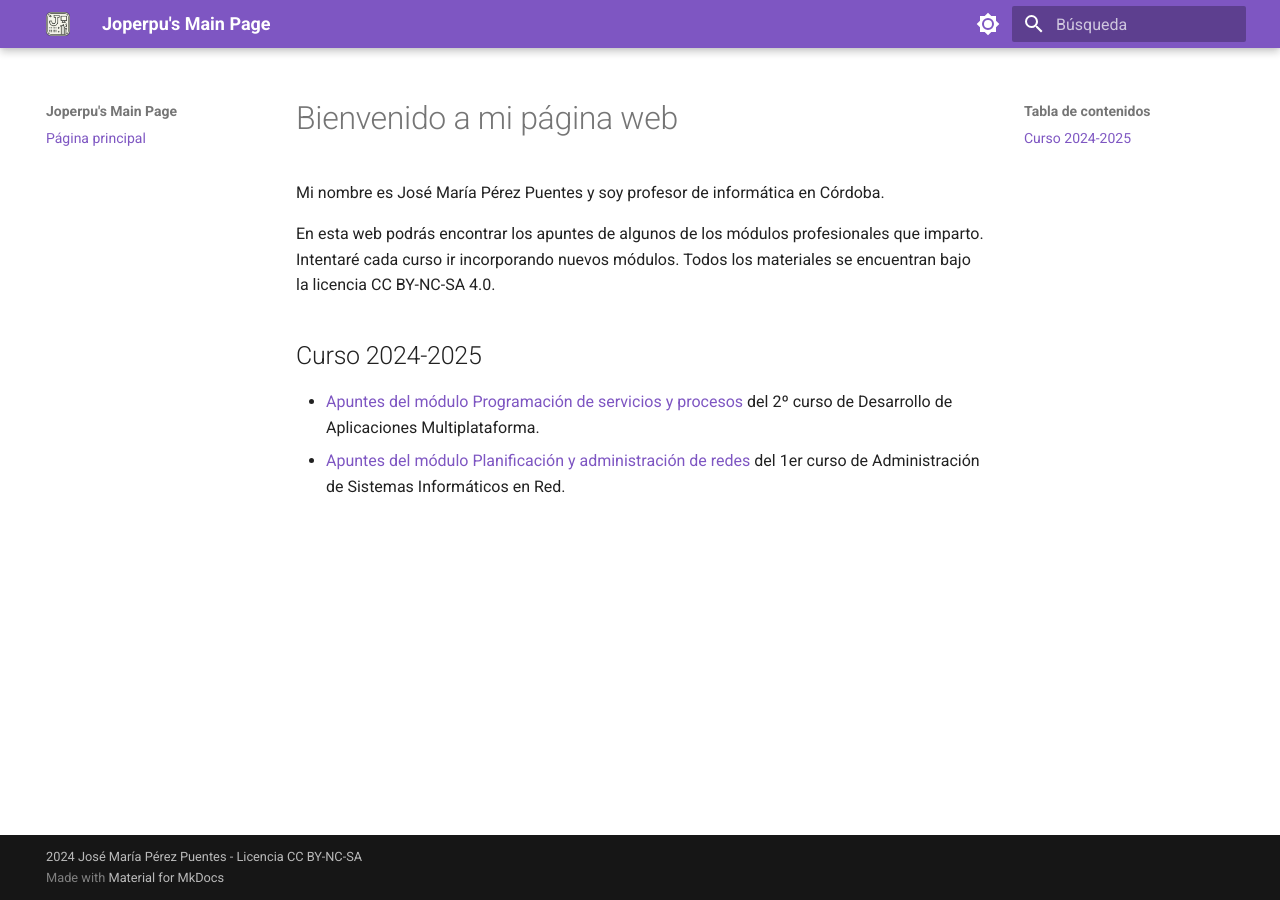
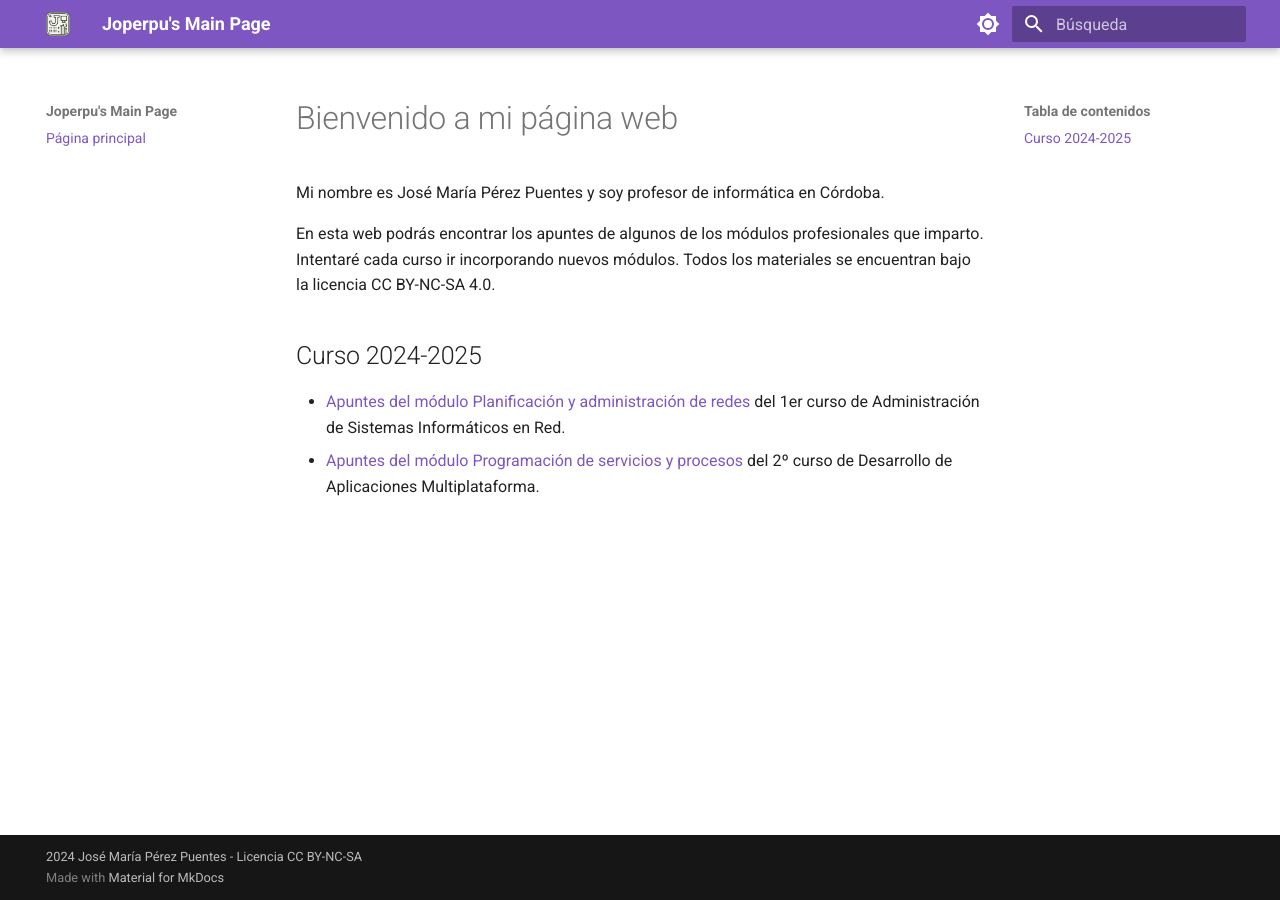
Before and after one commit to Joperpu/joperpu.github.io, an MkDocs documentation site: the page built from docs/index.md, in a window 1280 px wide. Built offline with MkDocs 1.6.1 and Material for MkDocs 9.7.7, drawn with Linux system fonts in a browser that asks for light colours.

```diff
--- a/docs/index.md
+++ b/docs/index.md
@@ -6,5 +6,5 @@ En esta web podrás encontrar los apuntes de algunos de los módulos profesional
 
 ## Curso 2024-2025
 
+* [Apuntes del módulo Planificación y administración de redes](https://joperpu.github.io/par2425/) del 1er curso de Administración de Sistemas Informáticos en Red.
 * [Apuntes del módulo Programación de servicios y procesos](https://joperpu.github.io/psp2425/) del 2º curso de Desarrollo de Aplicaciones Multiplataforma.
-* [Apuntes del módulo Planificación y administración de redes](https://joperpu.github.io/par2425/) del 1er curso de Administración de Sistemas Informáticos en Red.
--- a/mkdocs.yml
+++ b/mkdocs.yml
@@ -17,7 +17,6 @@ theme:
       toggle:
         icon: material/brightness-4
         name: Switch to light mode
-
   logo: "assets/images/logo.png"
 
 nav:
```
